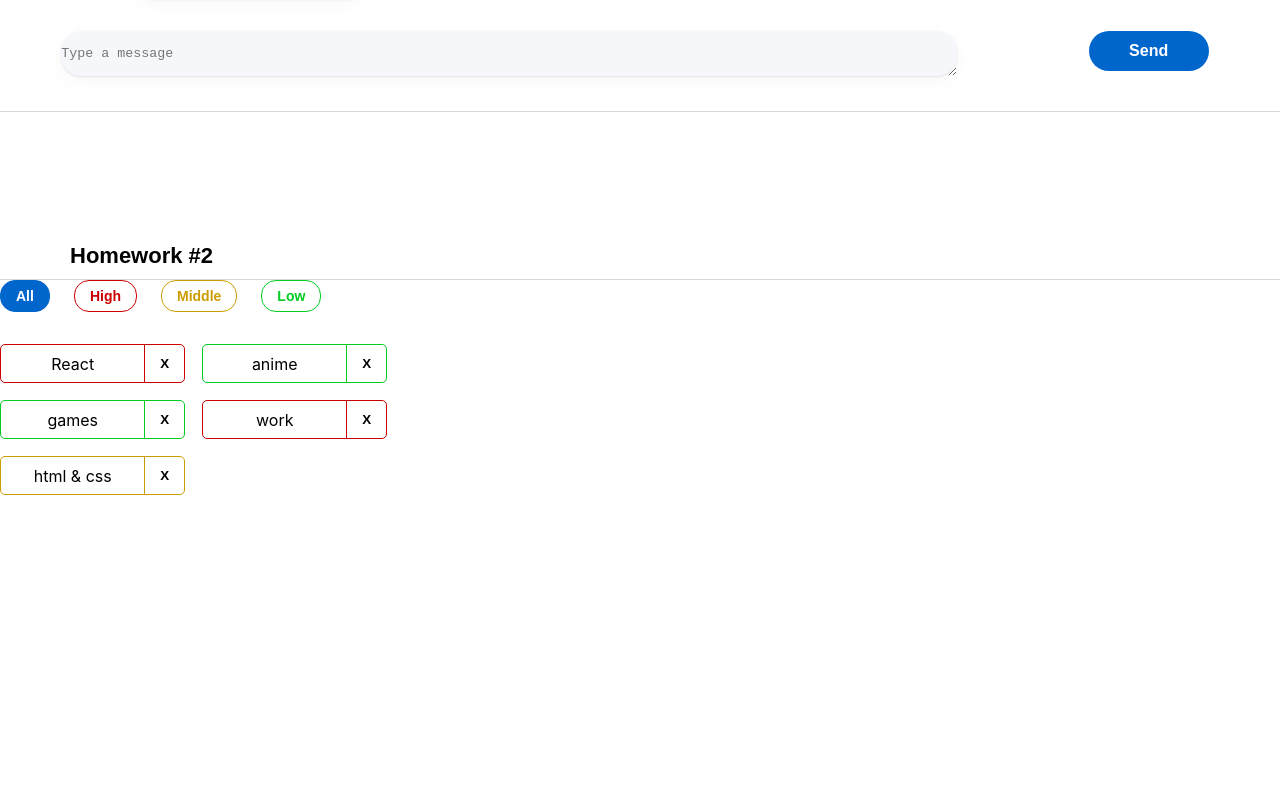
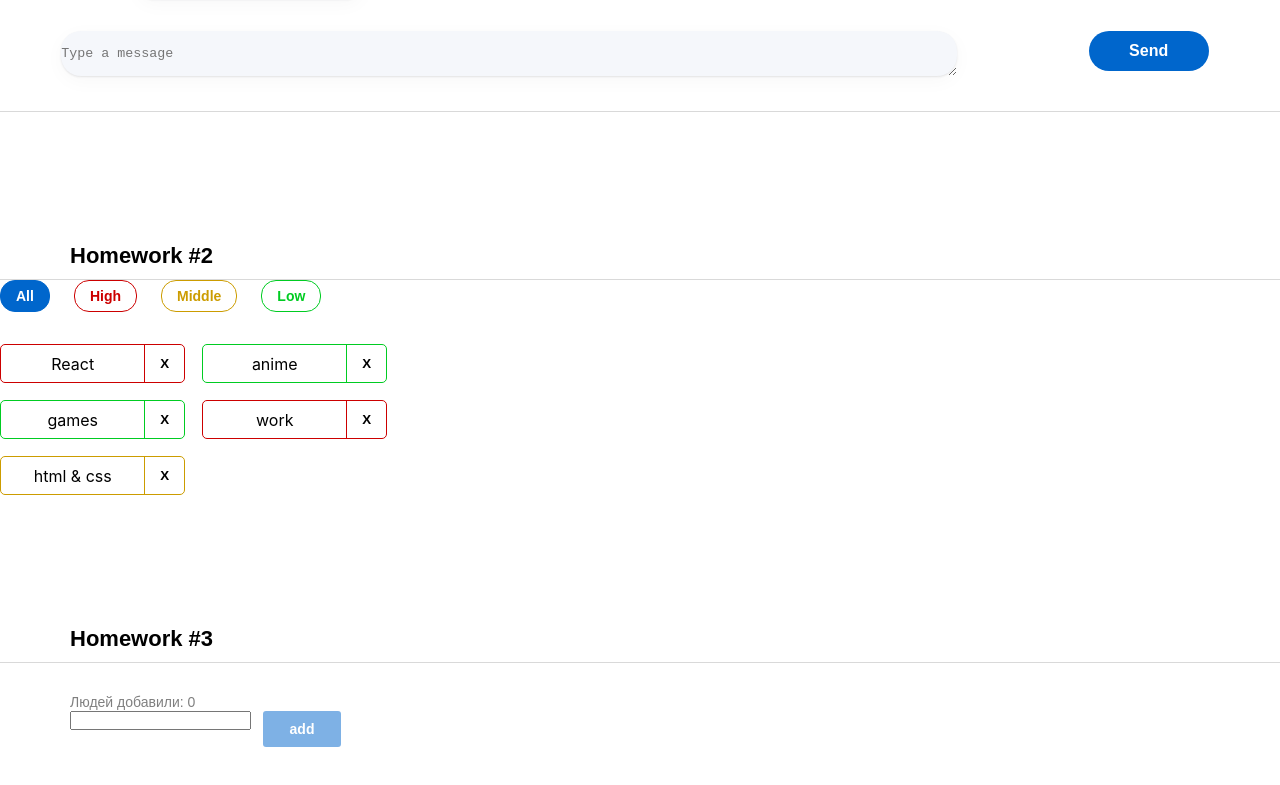
Before and after one commit to Rokkcoco/hws2-master, a React (Create React App) app: page / in a window 1280 px wide. Shown: the part 319-1104 px from the top of the page. Before the commit the page ends 814 px from the top, so only its background shows below. Built offline with nearby package versions, Linux system fonts and the light colour scheme.

Commit message:
New task resolved

```diff
--- a/src/s1-main/App.tsx
+++ b/src/s1-main/App.tsx
@@ -2,6 +2,7 @@
 import s from './App.module.css'
 import HW1 from '../s2-homeworks/hw01/HW1'
 import HW2 from "../s2-homeworks/hw02/HW2";
+import HW3 from "../s2-homeworks/hw03/HW3";
 
 function App() {
     return (
@@ -9,7 +10,7 @@
             <HW1/>
             {/*раскомментировать по ходу выполнения*/}
             <HW2/>
-            {/*<HW3/>*/}
+            <HW3/>
             {/*<HW4/>*/}
 
             {/*при выполнении дз 5 и более - закомментировать здесь дз 1-4, так как они есть внутри дз 5*/}
--- a/src/s2-homeworks/hw02/affairs/Affairs.tsx
+++ b/src/s2-homeworks/hw02/affairs/Affairs.tsx
@@ -1,11 +1,11 @@
-import React from 'react'
+import React, {SetStateAction} from 'react'
 import Affair from './affair/Affair'
 import {AffairType, FilterType} from '../HW2'
 import s from './Affairs.module.css'
 
 type AffairsPropsType = {
-    data: AffairType[] // need to fix any
-    setFilter: (e:string)=>void
+    data: AffairType[] // need to fix any  React.Dispatch<SetStateAction<string>>
+    setFilter: (title:string)=>void
     deleteAffairCallback: (_id:number)=>void
     filter: FilterType
 }
--- a/src/s2-homeworks/hw03/Greeting.module.css
+++ b/src/s2-homeworks/hw03/Greeting.module.css
@@ -1,35 +1,94 @@
 .greetingForm {
+
+    font-family: 'Montserrat', sans-serif;
+    font-style: normal;
+    font-weight: 500;
+    font-size: 14px;
+    line-height: 17px;
+    color: #000000;
+    margin-left: 70px;
+    margin-top: 31px;
+    height: 300px;
 }
 
 .inputAndButtonContainer {
+    display: flex;
+    flex-direction: row;
+
 }
 
 .error {
+    font-family: 'Montserrat',sans-serif;
+    font-style: normal;
+    font-weight: 400;
+    font-size: 14px;
+    line-height: 17px;
+    color: #CC0000;
 }
 
 .input {
+    box-sizing: border-box;
+    border: 1px solid #D1D1D1;
+    border-radius: 5px;
+    height: 36px;
+    width:  300px;
+
 }
 
 .input:focus {
+    border-radius: 2px solid #000000;
 }
 
 .errorInput {
+    border: 1px solid #CC0000;
+    border-radius: 5px;
 }
 
 .button {
+    width: 78px;
+    height: 36px;
+    background: #0066CC;
+    border-radius: 3px;
+    font-family: 'Montserrat', sans-serif;
+    font-style: normal;
+    font-weight: 600;
+    font-size: 14px;
+    line-height: 20px;
+    margin-left: 12px;
+    border: none;
+    color: white;
 }
 
 .button:focus {
+    background: #0066CC;
+    opacity: 0;
 }
 
 .button:active {
+    background: #0066CC;
 }
 
 .button:disabled {
+    background: #0066CC;
+    opacity: 0.5;
 }
 
 .text {
+    font-family: 'Montserrat', sans-serif;
+    font-style: normal;
+    font-weight: 400;
+    font-size: 14px;
+    line-height: 17px;
+    /* identical to box height */
+
+
+    color: rgba(0, 0, 0, 0.5);
 }
 
 .greeting {
+    font-family: 'Montserrat',sans-serif;
+    font-style: normal;
+    font-weight: 500;
+    font-size: 14px;
+    line-height: 17px;
 }
--- a/src/s2-homeworks/hw03/Greeting.tsx
+++ b/src/s2-homeworks/hw03/Greeting.tsx
@@ -1,15 +1,15 @@
-import React, {ChangeEvent, KeyboardEvent} from 'react'
+import React, {ChangeEvent, ChangeEventHandler, KeyboardEvent, KeyboardEventHandler} from 'react'
 import s from './Greeting.module.css'
 
 type GreetingPropsType = {
-    name: any // need to fix any
-    setNameCallback: any // need to fix any
-    addUser: any // need to fix any
-    onBlur: any // need to fix any
-    onEnter: any // need to fix any
-    error: any // need to fix any
-    totalUsers: any // need to fix any
-    lastUserName?: any // need to fix any
+    name: string// need to fix any
+    setNameCallback: ChangeEventHandler<HTMLInputElement> // need to fix any
+    addUser: ()=>void // need to fix any
+    onBlur: ()=>void // need to fix any
+    onEnter: KeyboardEventHandler<HTMLInputElement> // need to fix any
+    error: string // need to fix any
+    totalUsers: number // need to fix any
+    lastUserName?: string // need to fix any
 }
 
 // презентационная компонента (для верстальщика)
@@ -25,7 +25,7 @@
         lastUserName,
     } // деструктуризация пропсов
 ) => {
-    const inputClass = s.errorInput // need to fix with (?:)
+    const inputClass = error ? s.errorInput : name// need to fix with (?:)s.errorInput
 
     return (
         <div id={'hw3-form'} className={s.greetingForm}>
--- a/src/s2-homeworks/hw03/GreetingContainer.tsx
+++ b/src/s2-homeworks/hw03/GreetingContainer.tsx
@@ -1,20 +1,31 @@
-import React, { ChangeEvent, KeyboardEvent, useState } from 'react'
+import React, {ChangeEvent, KeyboardEvent, SetStateAction, useState} from 'react'
 import Greeting from './Greeting'
 import { UserType } from './HW3'
 
 type GreetingContainerPropsType = {
-    users: any // need to fix any
-    addUserCallback: any // need to fix any
+    users: UserType[] // need to fix any
+    addUserCallback: (e:string)=>void // need to fix any
 }
 
-export const pureAddUser = (name: any, setError: any, setName: any, addUserCallback: any) => {
+export const pureAddUser = (name: string, setError: React.Dispatch<SetStateAction<string>>, setName: React.Dispatch<SetStateAction<string>>, addUserCallback: any) => {
     // если имя пустое - показать ошибку, иначе - добавить юзера и очистить инпут
+   if (name.trim() === "") {
+       setError("Ошибка! Введите имя!")
+   } else {
+    addUserCallback(name)
+    setName('')
+       }
 }
 
-export const pureOnBlur = (name: any, setError: any) => { // если имя пустое - показать ошибку
+export const pureOnBlur = (name: any, setError: React.Dispatch<string>) => { // если имя пустое - показать ошибку
+    return name.trim()==="" ? setError("Ошибка! Введите имя!") : name
 }
 
-export const pureOnEnter = (e: any, addUser: any) => { // если нажата кнопка Enter - добавить
+export const pureOnEnter = (e: KeyboardEvent<HTMLInputElement>, addUser: ()=>void) => { // если нажата кнопка Enter - добавить
+    if (e.key !== "Enter") {
+        return;
+    }
+    addUser()
 }
 
 // более простой и понятный для новичков
@@ -26,11 +37,11 @@
     addUserCallback,
 }) => {
     // деструктуризация пропсов
-    const [name, setName] = useState<any>('') // need to fix any
-    const [error, setError] = useState<any>('') // need to fix any
+    const [name, setName] = useState<string>('') // need to fix any
+    const [error, setError] = useState<string>('') // need to fix any
 
-    const setNameCallback = (e: any) => { // need to fix any
-        setName('some name') // need to fix
+    const setNameCallback = (event:ChangeEvent<HTMLInputElement>) => { // need to fix any
+        setName(event.currentTarget.value) // need to fix
 
         error && setError('')
     }
@@ -42,12 +53,12 @@
         pureOnBlur(name, setError)
     }
 
-    const onEnter = (e: any) => {
+    const onEnter = (e: KeyboardEvent<HTMLInputElement>) => {
         pureOnEnter(e, addUser)
     }
 
-    const totalUsers = 0 // need to fix
-    const lastUserName = 'some name' // need to fix
+    const totalUsers = users.length // need to fix
+    const lastUserName = (users.length > 0 ? users[users.length-1].name : '')
 
     return (
         <Greeting
--- a/src/s2-homeworks/hw03/HW3.tsx
+++ b/src/s2-homeworks/hw03/HW3.tsx
@@ -1,4 +1,4 @@
-import React, { useState } from 'react'
+import React, {Dispatch, SetStateAction, useState} from 'react'
 import { v1 } from 'uuid'
 import s2 from '../../s1-main/App.module.css'
 import GreetingContainer from './GreetingContainer'
@@ -19,20 +19,24 @@
 
 // types
 export type UserType = {
-    _id: any // need to fix any
-    name: any // need to fix any
+    _id: string // need to fix any
+    name: string // need to fix any
 }
 
-export const pureAddUserCallback = (name: any, setUsers: any, users: any) => { // need to fix any
-    const user = { // need to fix
-    }
+export const pureAddUserCallback = (name: string, setUsers: (users: UserType[]) => void, users: UserType[]) => { // need to fix any React.Dispatch<SetStateAction<UserType[]>>
+    const user = {_id: v1(),
+        name: name }
+
+        // need to fix
+
     setUsers([...users, user])
+    console.log(users)
 }
 
 const HW3 = () => {
-    const [users, setUsers] = useState<any>([]) // need to fix any
+    const [users, setUsers] = useState<Array<UserType>>([]) // need to fix any
 
-    const addUserCallback = (name: any) => { // need to fix any
+    const addUserCallback = (name: string) => { // need to fix any
         pureAddUserCallback(name, setUsers, users)
     }
 
```
